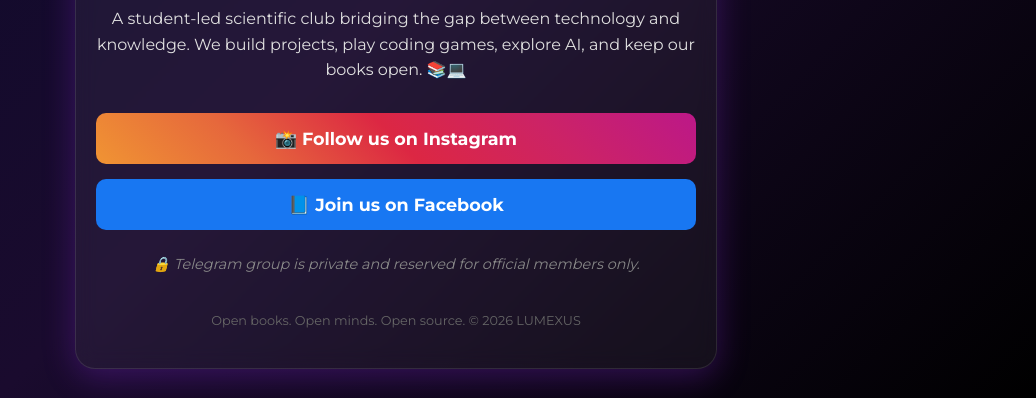
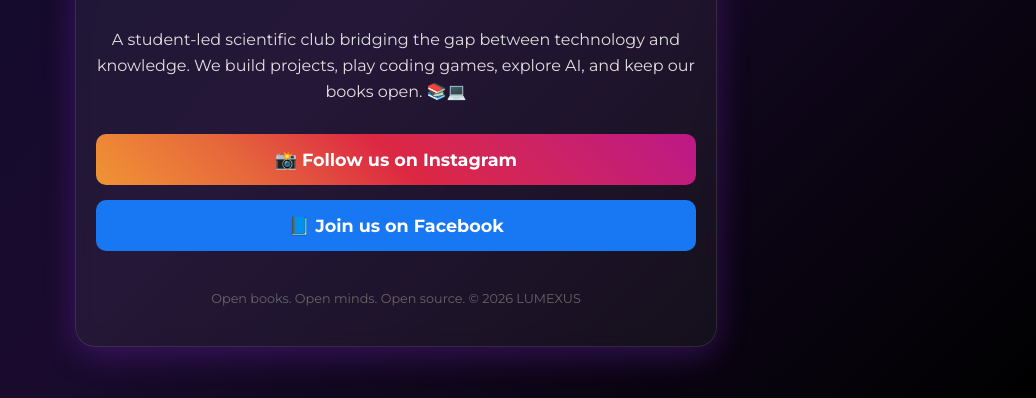
Before and after one commit to jusshere4coding/lumexus, a plain HTML site: page index.html in a window 1280 px wide. Shown: the part 402-800 px from the top of the page, without its empty margins (244-1280 px from the left). Drawn offline with Linux system fonts and the light colour scheme.

Commit message:
Update index.html

```diff
--- a/index.html
+++ b/index.html
@@ -136,10 +136,6 @@
             </a>
         </div>
 
-        <p class="members-note">
-            🔒 Telegram group is private and reserved for official members only.
-        </p>
-
         <div class="footer">
             Open books. Open minds. Open source. © 2026 LUMEXUS
         </div>
```
